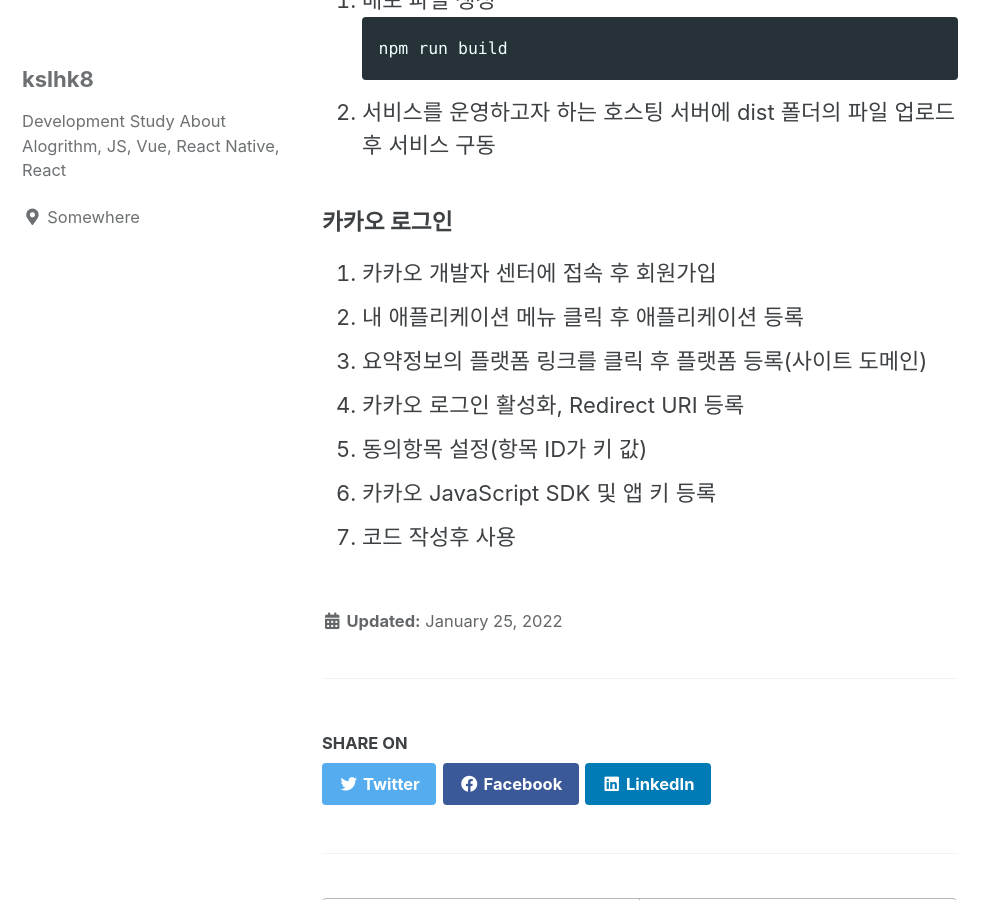
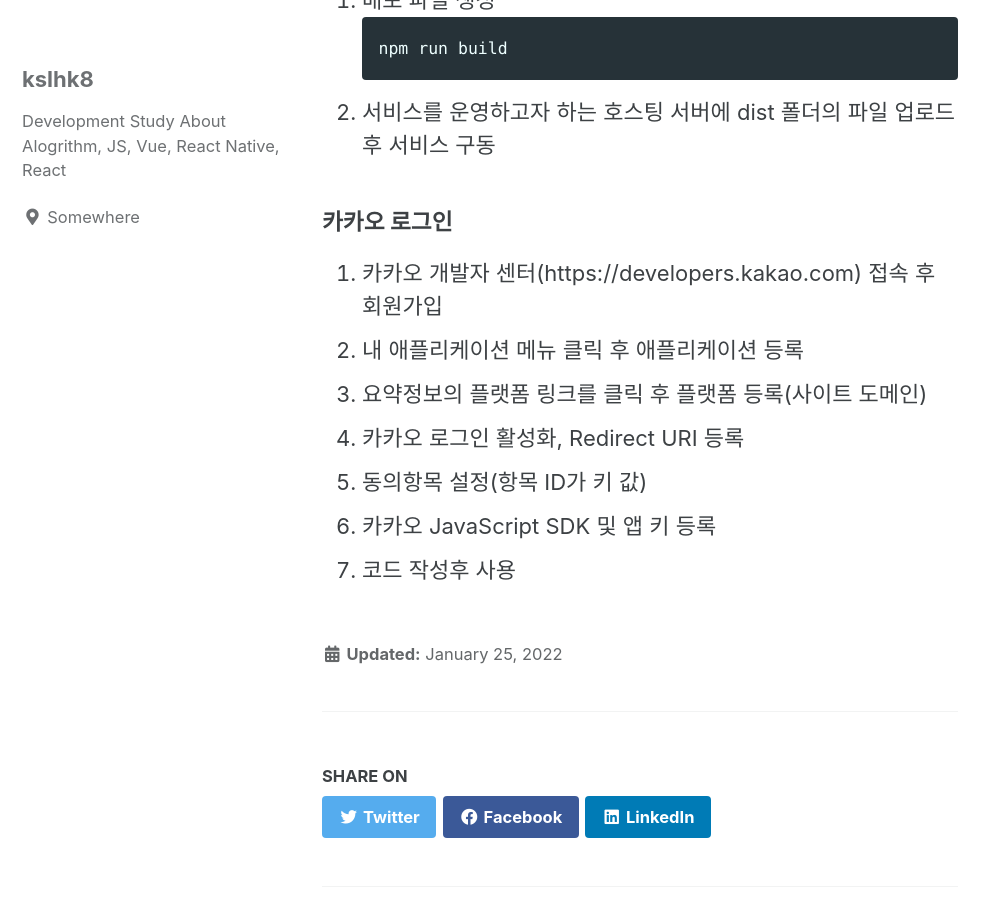
Before and after one commit to kslhk8/kslhk8.github.io, a Jekyll site: the page built from _posts/2022-01-25-thirteen.md, in a window 1280 px wide and 900 px high, scrolled down 311 px. Shown: the whole window, without its empty margins (0-998 px from the left). Built offline with Jekyll 4.4.1, drawn with Linux system fonts in a browser that asks for light colours; cached includes are drawn as plain includes.

Commit message:
Update 2022-01-25-thirteen.md

```diff
--- a/_posts/2022-01-25-thirteen.md
+++ b/_posts/2022-01-25-thirteen.md
@@ -10,7 +10,7 @@ npm run build
 2. 서비스를 운영하고자 하는 호스팅 서버에 dist 폴더의 파일 업로드 후 서비스 구동
 
 ##### 카카오 로그인
-1. 카카오 개발자 센터에 접속 후 회원가입
+1. 카카오 개발자 센터(https://developers.kakao.com) 접속 후 회원가입
 2. 내 애플리케이션 메뉴 클릭 후 애플리케이션 등록
 3. 요약정보의 플랫폼 링크를 클릭 후 플랫폼 등록(사이트 도메인)
 4. 카카오 로그인 활성화, Redirect URI 등록
```
